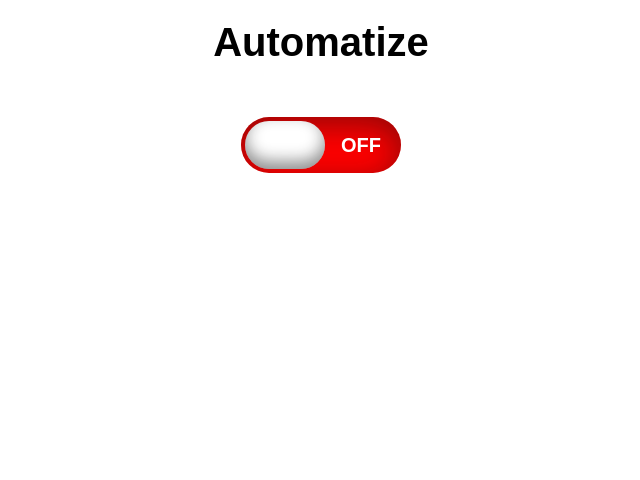
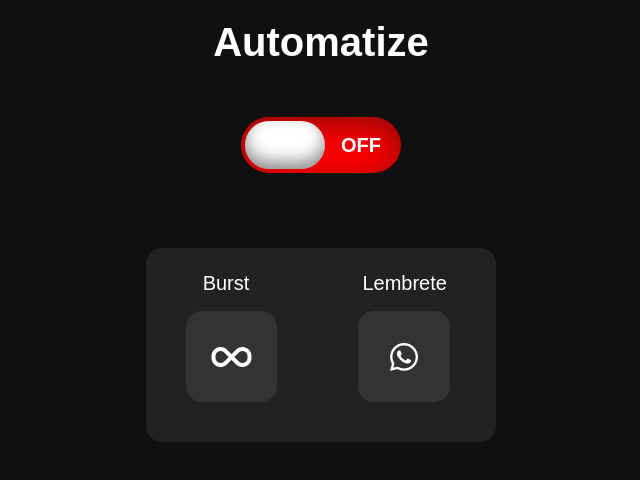
Before and after one commit to immark007/automatize-front, a plain HTML site: page index.html in a window 1280 px wide. Shown: the whole page, without its empty margins (319-959 px from the left). Drawn offline with Linux system fonts and the light colour scheme.

Commit message:
update do painel de funções do automatize

```diff
--- a/index.html
+++ b/index.html
@@ -8,6 +8,7 @@
 
     <script type = "módulo" src="https://unpkg.com/ionicons@7.1.0/dist/ionicons/ionicons.esm.js"></script>
     <script nomodule src="https://unpkg.com/ionicons@7.1.0/dist/ionicons/ionicons.js"></script>
+    <script src="https://kit.fontawesome.com/ab8283d876.js" crossorigin="anonymous"></script>
 
 </head>
 <body>
@@ -19,7 +20,25 @@
             <div class="dot"></div>
         </div>
     </section>
+    <section class="components">
+        <div class="control">
+            <div>
+                <p class="text2">Burst</p>
+                <input type="checkbox" id="cb1" hidden>
+                <label for="cb1">
+                    <i class="fa-solid fa-infinity"></i>
+                </label>
+            </div>
 
-    <script src="js/switch.js"></script>
+            <div>
+                <p class="text2">Lembrete</p>
+                <input type="checkbox" id="cb2" hidden>
+                <label for="cb2">
+                    <i class="fa-brands fa-whatsapp"></i>
+                </label>
+            </div>
+        </div>
+    </section>
+    <script src="js/swit.js"></script>
 </body>
 </html>
--- a/style/components/global.css
+++ b/style/components/global.css
@@ -2,5 +2,10 @@
     margin: 0;
     padding: 0;
     box-sizing: border-box;
+    transition: all 0.35s linear;
     font-family: sans-serif;
 }
+
+body{
+    background-color: #101010;
+}
--- a/style/components/switch.css
+++ b/style/components/switch.css
@@ -2,13 +2,13 @@
     display: grid;
     place-content: center;
     min-height: 20vh;
-    background-color: white;
 }
 
 .title{
     text-align: center;
     font-size: 40px;
     margin-top: 20px;
+    color: white;
 }
 
 .switch{
--- /dev/null
+++ b/style/layout/panel.css
@@ -0,0 +1,53 @@
+.components{
+    display: grid;
+    place-content: center;
+    min-height: 30vh;
+}
+
+.control{
+    display: grid;
+    grid-template-columns: repeat(3,7rem);
+    padding: 1.5rem;
+    width: 350px;
+    background-color: #222;
+    border-radius: 1rem;
+    gap: 20%;
+}
+
+label{
+    display: grid;
+    place-content: center;
+    color: white;
+    width: 5.7rem;
+    height: 5.7rem;
+    margin: 1rem;
+    border-radius: 1rem;
+    background-color: #333;
+    font-size: 2rem;
+    cursor: pointer;
+}
+
+label:hover i{
+    font-size: 2.5rem;
+    animation: spin 0.5s linear;
+}
+
+@keyframes spin {
+    to{
+        transform:  rotateY(360deg);
+    }
+}
+
+
+input:checked ~ label{
+    background-color: #8aff00;
+    color: #111;
+}
+
+.text2{
+    margin-bottom: 30px;
+    color: white;
+    text-align: center;
+    margin: 0 20px;
+    font-size: 20px;
+}
--- a/style/style.css
+++ b/style/style.css
@@ -1,3 +1,3 @@
 @import url('components/global.css');
-@import url('components/options.css');
 @import url('components/switch.css');
+@import url('layout/panel.css');
```
Also changed, not shown: js/swit.js (line endings or trailing spaces), style/components/options.css (deleted).
